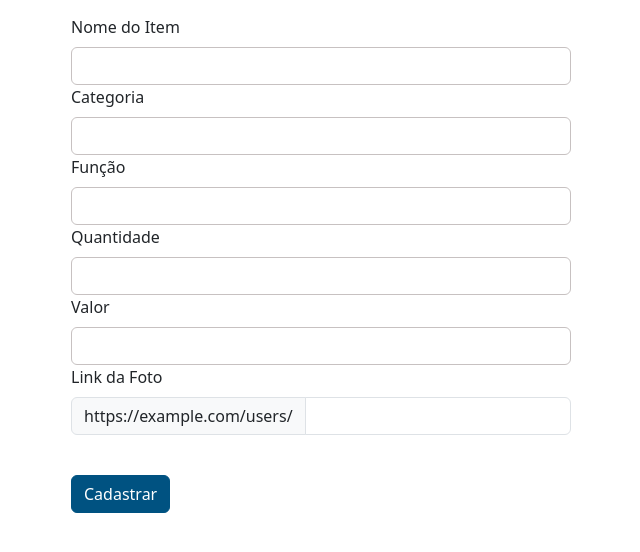
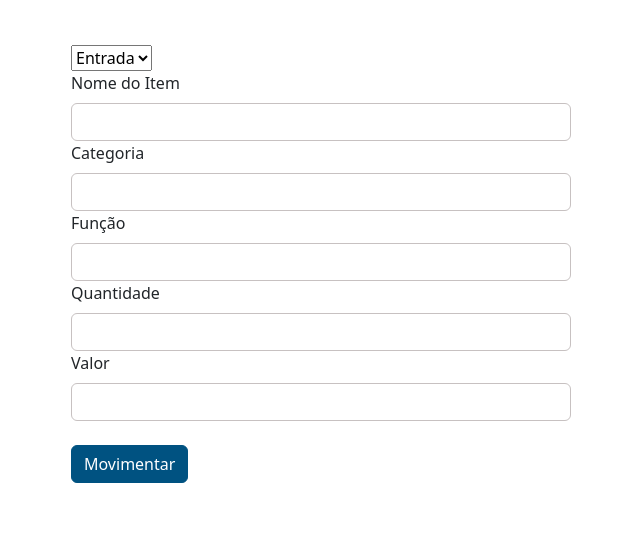
Before and after one commit to joaovictorvolpato-sys/TCC-SENAI, a Flask app: page /retirar in a window 1280 px wide. Shown: the part 136-688 px from the top of the page, without its empty margins (319-959 px from the left). Run offline with Flask 3, Linux system fonts and the light colour scheme; tables that the repository leaves empty hold one stand-in row (values such as "Sample post").

Commit message:
AjustesbyalanEbruno

```diff
--- a/app.py
+++ b/app.py
@@ -34,11 +34,47 @@ def inicio():
 def estoque():
     return render_template('estoque.html')
 
-@app.route('/retirar')
+@app.route('/retirar', methods=['GET', 'POST'])
 def retirar():
+    if request.method == 'POST':
+        # Aqui dentro vai o código que pega os dados e salva no banco...
+        operacao = request.form.get('operacao')
+        nome = request.form.get('nomeItem')
+        categoria = request.form.get('categoria')
+        quantidade = request.form.get('quantidade')
+        funcao = request.form.get('funcao')
+        valor = request.form.get('valor')
+
+        try:
+            conexao_bd = obter_conexao()
+            cursor = conexao_bd.cursor()
+
+            if operacao == 'Saida':
+                comando = "UPDATE estoque SET quantidade_estoque = quantidade_estoque - %s WHERE nome = %s"
+                valores = (quantidade, nome)
+
+                cursor.execute(comando, valores)
+
+            if operacao == 'Entrada':
+                comando = "UPDATE estoque SET quantidade_estoque = quantidade_estoque + %s WHERE nome = %s"
+                valores = (quantidade, nome)
+
+                cursor.execute(comando, valores)
+
+            conexao_bd.commit()
+
+            cursor.close()
+            conexao_bd.close()
+
+            return redirect(url_for('estoque'))
+
+        except mysql.connector.Error as erro:
+            return f"Erro ao registrar a retirada: {erro}"
+
+
     return render_template('retirar.html')
 
-@app.route('/cadastro_concluido', methods=['POST'])
+@app.route('/', methods=['POST'])
 def cadastrar():
     nome = request.form.get('nome')
     categoria = request.form.get('categoria')
@@ -62,7 +98,7 @@ def cadastrar():
     cursor.close()
     banco.close()
 
-    return render_template('cadastro_concluido.html')
+    return render_template('inicio.html')
 
 @app.route('/conexao')
 def conexao():
--- a/mysql.sql
+++ b/mysql.sql
@@ -9,7 +9,7 @@ CREATE TABLE estoque (
     funcao VARCHAR(255),
     quantidade INT,
     valor DECIMAL,
-	foto VARCHAR(255),
+	foto VARCHAR(255)
     );
 
 CREATE TABLE usuarios (
--- a/templates/cadastro_concluido.html
+++ /dev/null
@@ -1 +0,0 @@
-nao
--- a/templates/retirar.html
+++ b/templates/retirar.html
@@ -17,46 +17,47 @@
     </header>
 
     <div id="formulario_retirar">
+
         <form action="/cadastro_concluido.html" method="POST">
+
+           <form id="Quadro" method="POST">
+              <select id="retire" name="operacao">
+                <option selected value="Entrada">Entrada</option>
+                <option value="Saida">Saída</option>
+            </select>
+
 
   <div class="col-md-6">
     <label for="inputEmail4" class="form-label">Nome do Item</label>
-    <input type="text" class="form-control" id="nome_item">
+    <input type="text" name="nomeItem" class="form-control" id="nome_item">
   </div>
 
   <div class="col-md-6">
     <label for="inputCity" class="form-label">Categoria</label>
-    <input type="text" class="form-control" id="categoria">
+    <input type="text" name="categoria" class="form-control" id="categoria">
   </div>
 
   <div class="col-12">
     <label for="inputAddress" class="form-label">Função</label>
-    <input type="text" class="form-control" id="funcao">
+    <input type="text" name="funcao" class="form-control" id="funcao">
   </div>
   <div class="col-12">
     <label for="inputAddress2" class="form-label">Quantidade</label>
-    <input type="text" class="form-control" id="quantidade">
+    <input type="text" name="quantidade" class="form-control" id="quantidade">
   </div>
 
   <div class="col-md-6">
     <label for="inputCity" class="form-label">Valor</label>
-    <input type="text" class="form-control" id="valor">
+    <input type="text" name="valor" class="form-control" id="valor">
   </div>
 
   <div class="col-12">
-
-    <div class="mb-3">
-  <label for="basic-url" class="form-label">Link da Foto</label>
-  <div class="input-group">
-    <span class="input-group-text" id="basic-addon3">https://example.com/users/</span>
-    <input type="text" class="form-control" id="basic-url" aria-describedby="basic-addon3 basic-addon4" id="link_foto">
-  </div>
 
   <br>
 
   </div>
   <div class="col-12">
-    <button  id="botao_cadastro" type="submit" class="btn btn-primary">Cadastrar</button>
+    <button  id="botao_cadastro" type="submit" class="btn btn-primary">Movimentar</button>
   </div>
 
 </form>
```
Also changed, not shown: templates/estoque.html (+3 -8 lines), templates/inicio.html (+13 -34 lines).
